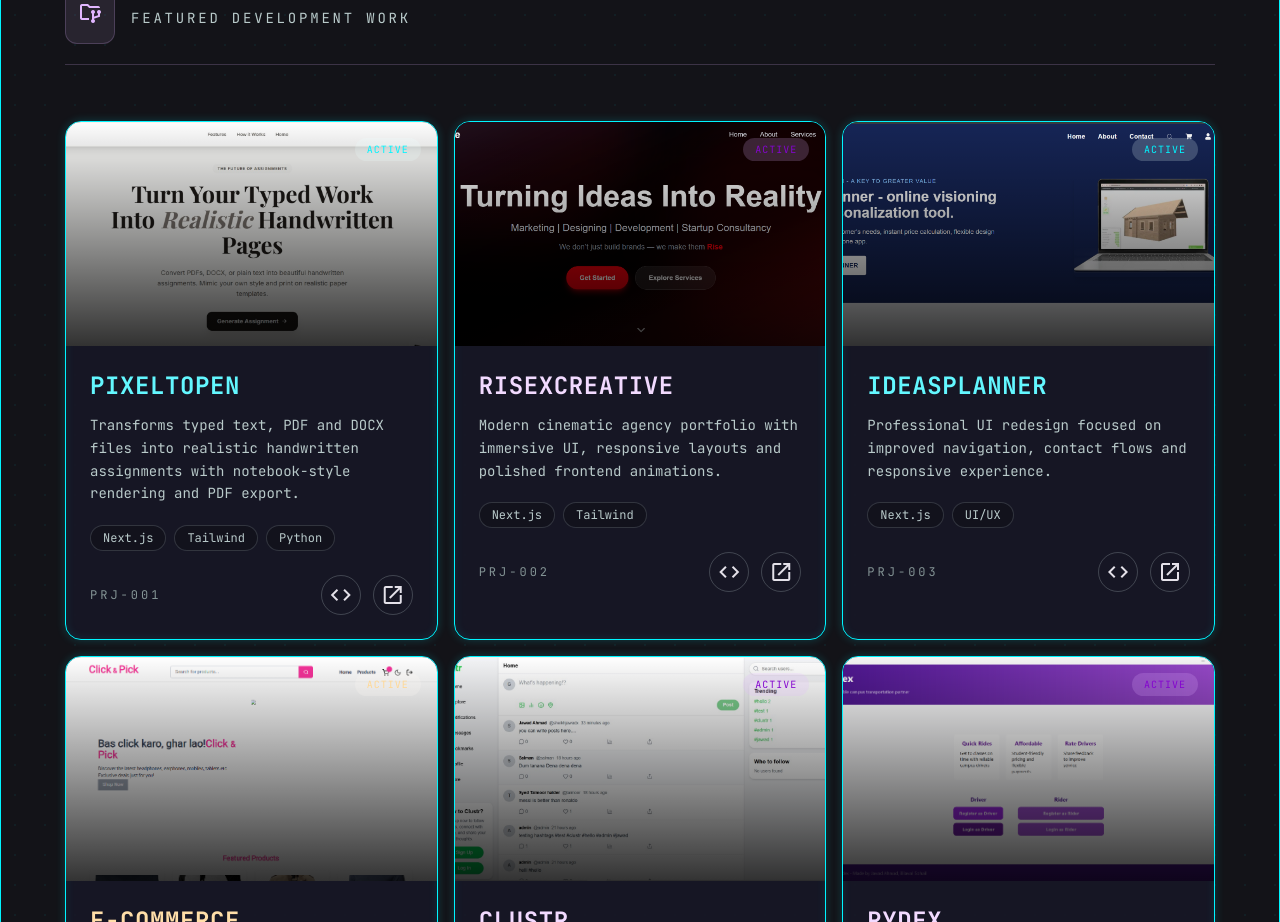
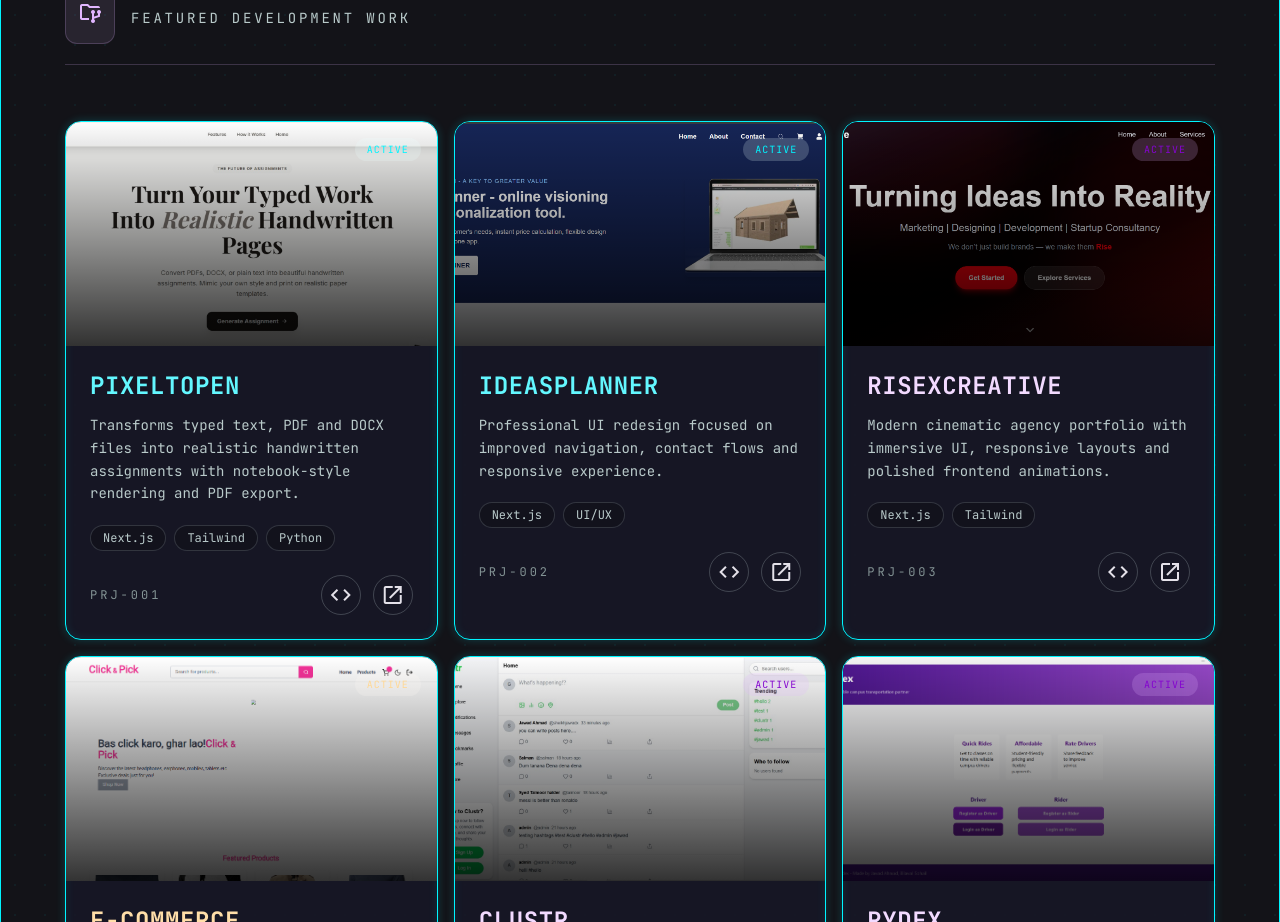
Before and after one commit to ijawadahmadcs/jawadahmad, a Next.js app: page / in a window 1280 px wide. Shown: the part 5040-5962 px from the top of the page. Built offline with nearby package versions, Linux system fonts and the light colour scheme.

Commit message:
images-corrected

```diff
--- a/src/components/CertificationsSection.tsx
+++ b/src/components/CertificationsSection.tsx
@@ -84,7 +84,7 @@ function CertificationsSection() {
 
               {/* Timeline Dot */}
               <div
-                className={`absolute -left-[9px] top-1 w-4 h-4 rounded-full ${dot} ${glow}`}
+                className={`absolute -left-2.25 top-1 w-4 h-4 rounded-full ${dot} ${glow}`}
                 aria-hidden="true"
               />
 
--- a/src/components/DesktopNav.tsx
+++ b/src/components/DesktopNav.tsx
@@ -54,7 +54,7 @@ function DesktopNav() {
 
               {/* Active underline animation */}
               <span
-                className={`absolute left-1/2 -bottom-1 h-[2px] bg-primary transition-all duration-300 ${
+                className={`absolute left-1/2 -bottom-1 h-0.5 bg-primary transition-all duration-300 ${
                   isActive
                     ? "w-8 -translate-x-1/2 opacity-100"
                     : "w-0 opacity-0"
--- a/src/components/Footer.tsx
+++ b/src/components/Footer.tsx
@@ -2,7 +2,6 @@ import {
   FaGithub,
   FaLinkedin,
   FaArrowUp,
-  FaHeart,
   FaInstagram,
 } from "react-icons/fa";
 
--- a/src/components/ProjectsSection.tsx
+++ b/src/components/ProjectsSection.tsx
@@ -24,23 +24,23 @@ const PROJECTS: Project[] = [
   },
   {
     id: "PRJ-002",
+    title: "IdeasPlanner",
+    desc: "Professional UI redesign focused on improved navigation, contact flows and responsive experience.",
+    img: "/images/project2.PNG",
+    tags: ["Next.js", "UI/UX"],
+    repo: "https://github.com/ijawadahmadcs/ideasplanner",
+    live: "https://ideasplanner.vercel.app",
+    color: "primary",
+  },
+  {
+    id: "PRJ-003",
     title: "RisexCreative",
     desc: "Modern cinematic agency portfolio with immersive UI, responsive layouts and polished frontend animations.",
-    img: "/images/project2.png",
+    img: "/images/project3.PNG",
     tags: ["Next.js", "Tailwind"],
     repo: "https://github.com/ijawadahmadcs/risexcreative",
     live: "https://risexcreative.com/",
     color: "secondary",
-  },
-  {
-    id: "PRJ-003",
-    title: "IdeasPlanner",
-    desc: "Professional UI redesign focused on improved navigation, contact flows and responsive experience.",
-    img: "/images/project3.png",
-    tags: ["Next.js", "UI/UX"],
-    repo: "https://github.com/ijawadahmadcs/ideasplanner",
-    live: "https://ideasplanner.vercel.app",
-    color: "primary",
   },
   {
     id: "PRJ-004",
@@ -147,7 +147,7 @@ function ProjectCard({ project }: { project: Project }) {
           className="object-cover group-hover:scale-105 transition-transform duration-700"
         />
 
-        <div className="absolute inset-0 bg-gradient-to-t from-black/80 to-transparent" />
+        <div className="absolute inset-0 bg-linear-to-t from-black/80 to-transparent" />
 
         <span
           className={`absolute top-4 right-4 text-[10px] px-3 py-1 rounded-full uppercase tracking-widest ${styles.badge}`}
```
Also changed, not shown: public/images/project2.png, public/images/project3.png.
